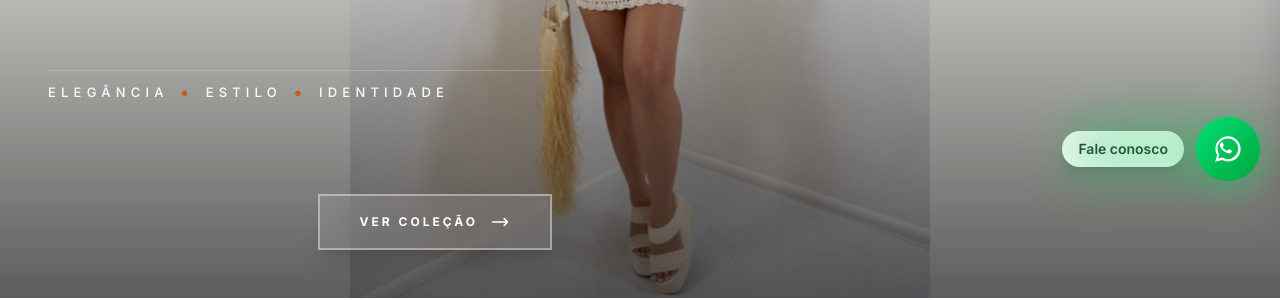
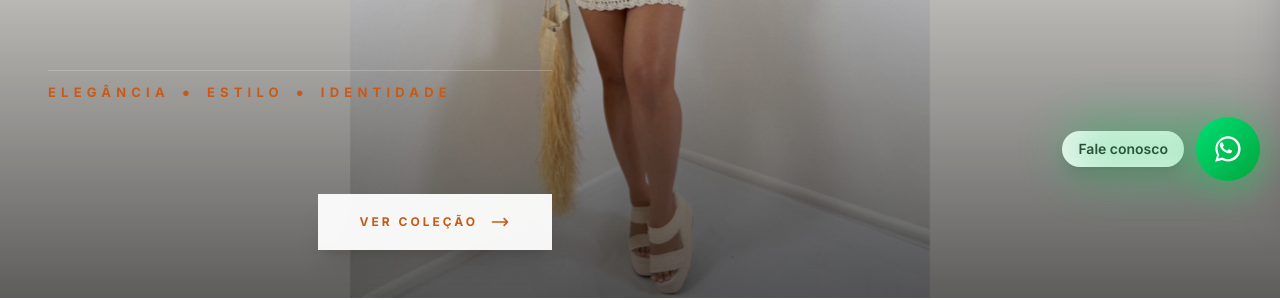
Before and after one commit to Felicordeirofcf/atelie, a Next.js app: page / in a window 1280 px wide. Shown: the part 599-899 px from the top of the page. Built offline with nearby package versions, Linux system fonts and the light colour scheme; no server answers.

Commit message:
first commit

```diff
--- a/components/home/HeroCarousel.tsx
+++ b/components/home/HeroCarousel.tsx
@@ -16,17 +16,15 @@ export default function HeroCarousel() {
   const [isLoaded, setIsLoaded] = useState(false);
 
   useEffect(() => {
-    // Ativa a animação de introdução após o carregamento do componente
     setIsLoaded(true);
   }, []);
 
   return (
     <section className="relative w-full overflow-hidden bg-[#EAE8E4]">
 
-      {/* --- Estrutura para Efeito Parallax e Movimento --- */}
       <div className="relative h-[90vh] md:h-[95vh] w-full flex justify-center items-center overflow-hidden">
 
-        {/* IMAGEM DESKTOP - Com animação de zoom sutil para profundidade */}
+        {/* IMAGEM DESKTOP */}
         <div className="absolute inset-0 hidden md:flex justify-center items-center scale-105 animate-subtle-zoom">
           <Image
             src={staticBanner.imgDesktop}
@@ -52,40 +50,35 @@ export default function HeroCarousel() {
           />
         </div>
 
-        {/* Degradê sofisticado e escuro na base para legibilidade máxima do texto branco/terracota */}
         <div className="absolute inset-0 z-10 bg-gradient-to-t from-black/60 via-black/10 to-transparent" />
 
-        {/* --- ÁREA DO CONTEÚDO (JANELA DE DESIGN) --- */}
         <div className={`absolute bottom-0 left-0 z-20 w-full md:w-[600px] p-6 md:p-12 transition-all duration-1000 ease-out ${isLoaded ? 'opacity-100 translate-y-0' : 'opacity-0 translate-y-10'}`}>
 
           <div className="flex flex-col items-start space-y-3">
 
-            {/* Título da Coleção reestilizado */}
             <h1 className="text-white text-[28px] md:text-[45px] font-extrabold uppercase tracking-tight leading-none drop-shadow-lg">
               <span className="text-[#C85A17]"></span> <br />
               <span className="block text-[14px] md:text-[20px] font-normal tracking-wide lowercase mt-1 text-white/90"></span>
             </h1>
 
-            {/* A Frase (Mantra da Marca) - SUPER DESTACADA E ELEGANTE */}
-            <div className="flex items-center gap-3 text-white/95 text-[10px] md:text-[13px] uppercase tracking-[0.4em] font-medium pt-3 border-t border-white/20 w-full">
+            {/* Frase em Terracota */}
+            <div className="flex items-center gap-3 text-[#C85A17] text-[10px] md:text-[13px] uppercase tracking-[0.4em] font-bold pt-3 border-t border-white/20 w-full">
               <span>Elegância</span>
-              <span className="text-[#C85A17]">●</span>
+              <span>●</span>
               <span>estilo</span>
-              <span className="text-[#C85A17]">●</span>
+              <span>●</span>
               <span>identidade</span>
             </div>
 
-            {/* --- O BOTÃO - PUXADO BEM MAIS PARA BAIXO E INTERATIVO --- */}
-            {/* O container flex-end e mt-20 garantem que ele esteja baixo e alinhado */}
+            {/* O BOTÃO - Texto em Terracota e fundo Branco */}
             <div className="pt-20 w-full flex justify-end pointer-events-none">
               <Link
                 href={staticBanner.link}
-                className="pointer-events-auto group relative flex items-center gap-3 bg-white/10 backdrop-blur-lg border-2 border-white/40 px-10 py-4 text-white font-sans font-bold uppercase tracking-[0.25em] text-[11px] md:text-xs shadow-xl transition-all duration-300 hover:bg-[#C85A17] hover:border-transparent"
+                className="pointer-events-auto group relative flex items-center gap-3 bg-white/95 backdrop-blur-lg border-2 border-transparent px-10 py-4 text-[#C85A17] font-sans font-bold uppercase tracking-[0.25em] text-[11px] md:text-xs shadow-xl transition-all duration-300 hover:scale-105 hover:bg-white hover:border-[#C85A17]"
               >
                 {staticBanner.ctaText}
 
-                {/* Ícone de Seta que se move no hover */}
-                <svg className="w-5 h-5 transition-transform duration-300 group-hover:translate-x-1" fill="none" stroke="currentColor" viewBox="0 0 24 24">
+                <svg className="w-5 h-5 transition-transform duration-300 group-hover:translate-x-1" fill="none" stroke="#C85A17" viewBox="0 0 24 24">
                   <path strokeLinecap="round" strokeLinejoin="round" strokeWidth="2" d="M17 8l4 4m0 0l-4 4m4-4H3" />
                 </svg>
               </Link>
@@ -95,7 +88,6 @@ export default function HeroCarousel() {
         </div>
       </div>
 
-      {/* --- CSS Necessário para as animações customizadas --- */}
       <style jsx global>{`
         @keyframes subtle-zoom {
           0% { transform: scale(1); }
```
